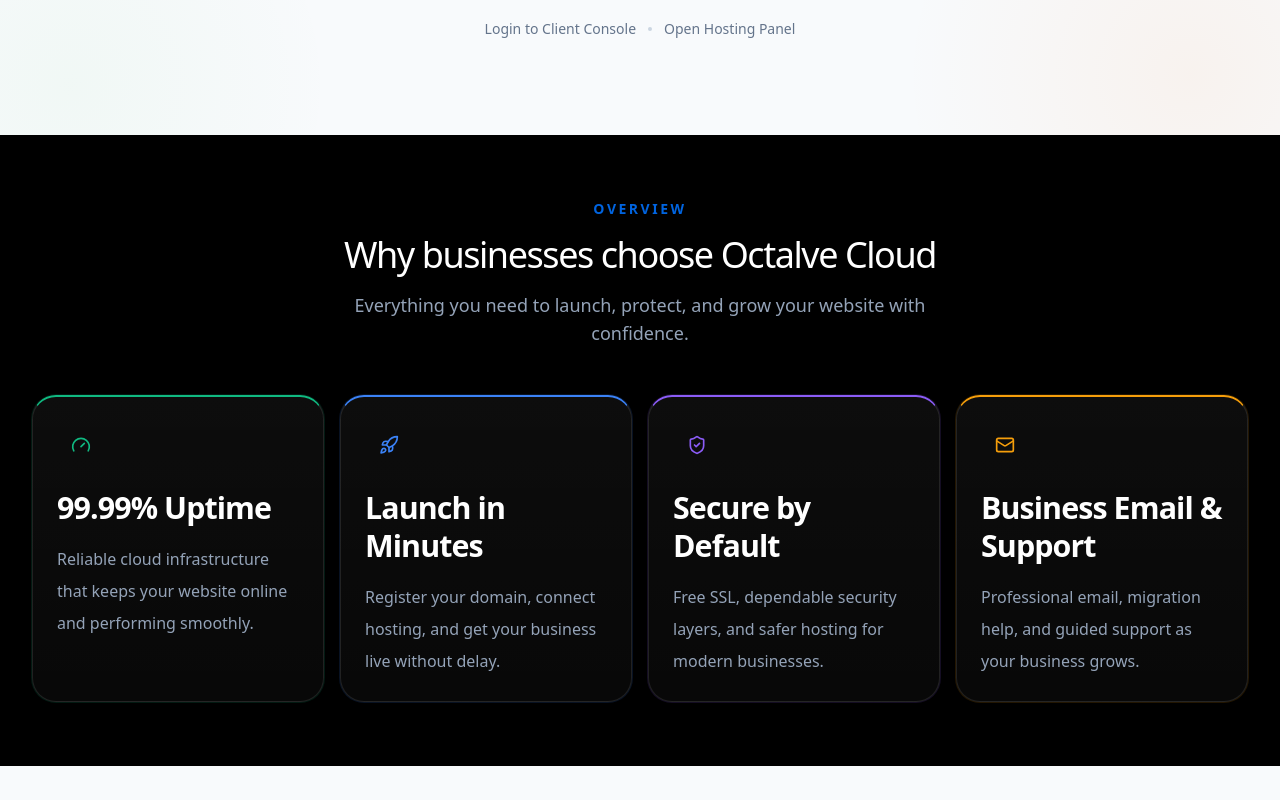
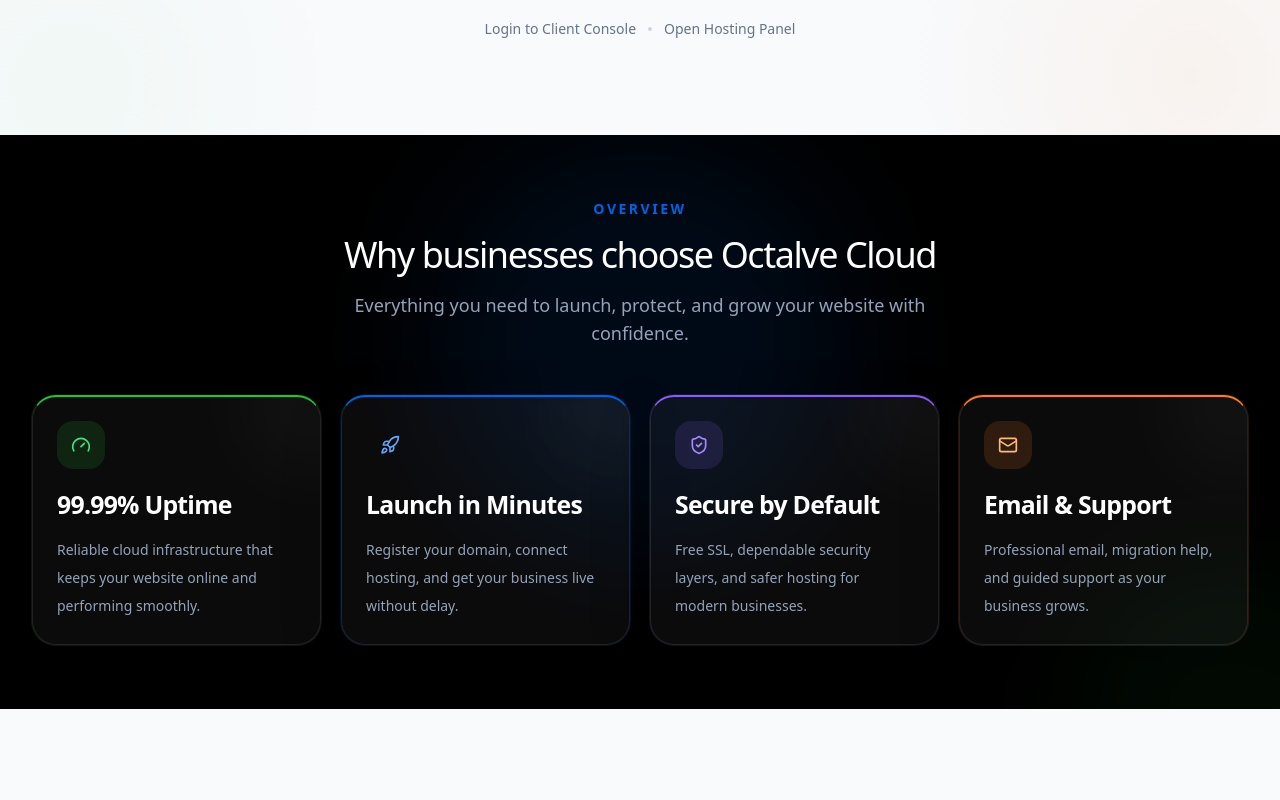
Before and after one commit to octalve-core/octalve-cloud, a Next.js app: page / in a window 1280 px wide. Shown: the part 880-1680 px from the top of the page. Built offline with nearby package versions, Linux system fonts and the light colour scheme.

Commit message:
overview update

```diff
--- a/src/features/cloud/home/components/Overview.tsx
+++ b/src/features/cloud/home/components/Overview.tsx
@@ -1,3 +1,5 @@
+"use client";
+
 import {
   Gauge,
   Mail,
@@ -5,6 +7,7 @@
   ShieldCheck,
   type LucideIcon,
 } from "lucide-react";
+import { useState } from "react";
 
 type OverviewItem = {
   title: string;
@@ -36,7 +39,7 @@
     accent: "purple",
   },
   {
-    title: "Business Email & Support",
+    title: "Email & Support",
     description:
       "Professional email, migration help, and guided support as your business grows.",
     icon: Mail,
@@ -45,40 +48,89 @@
 ];
 
 /**
- * To add more cards later:
- * 1. Duplicate one item in overviewItems
- * 2. Change the title, description, icon, and accent
- * 3. The mobile slider will automatically include it
- * 4. On desktop, cards will continue to align neatly
+ * HOW TO ADD MORE CARDS:
+ *
+ * 1. Duplicate one object inside overviewItems.
+ * 2. Change title, description, icon, and accent.
+ * 3. Desktop will automatically fit the cards in rows.
+ * 4. Mobile will automatically add a new dot for the new card.
  */
 
 const accentMap = {
   purple: {
-    border: "border-t-[#8B5CF6]",
-    iconWrap: "bg-[#8B5CF6]/12 text-[#8B5CF6]",
-    glow: "shadow-[0_0_0_1px_rgba(139,92,246,0.14)]",
+    topBorder: "border-t-[#8B5CF6]",
+    iconWrap: "bg-[#8B5CF6]/15 text-[#A78BFA]",
+    glow: "shadow-[0_0_0_1px_rgba(139,92,246,0.15),0_24px_60px_rgba(0,0,0,0.22)]",
   },
   blue: {
-    border: "border-t-[#3B82F6]",
-    iconWrap: "bg-[#3B82F6]/12 text-[#3B82F6]",
-    glow: "shadow-[0_0_0_1px_rgba(59,130,246,0.14)]",
+    topBorder: "border-t-[#0064E0]",
+    iconWrap: "bg-[#0064E0]/16 text-[#60A5FA]",
+    glow: "shadow-[0_0_0_1px_rgba(0,100,224,0.18),0_24px_60px_rgba(0,0,0,0.22)]",
   },
   green: {
-    border: "border-t-[#10B981]",
-    iconWrap: "bg-[#10B981]/12 text-[#10B981]",
-    glow: "shadow-[0_0_0_1px_rgba(16,185,129,0.14)]",
+    topBorder: "border-t-[#29BE3E]",
+    iconWrap: "bg-[#29BE3E]/15 text-[#4ADE80]",
+    glow: "shadow-[0_0_0_1px_rgba(41,190,62,0.15),0_24px_60px_rgba(0,0,0,0.22)]",
   },
   orange: {
-    border: "border-t-[#F59E0B]",
-    iconWrap: "bg-[#F59E0B]/12 text-[#F59E0B]",
-    glow: "shadow-[0_0_0_1px_rgba(245,158,11,0.14)]",
+    topBorder: "border-t-[#FC7E24]",
+    iconWrap: "bg-[#FC7E24]/15 text-[#FDBA74]",
+    glow: "shadow-[0_0_0_1px_rgba(252,126,36,0.15),0_24px_60px_rgba(0,0,0,0.22)]",
   },
 };
 
+function OverviewCard({ item }: { item: OverviewItem }) {
+  const Icon = item.icon;
+  const style = accentMap[item.accent];
+
+  return (
+    <article
+      className={[
+        "relative overflow-hidden rounded-[24px] border border-white/10 border-t-2 bg-white/[0.045] p-6 backdrop-blur-sm transition duration-300",
+        "hover:-translate-y-1 hover:border-white/15 hover:bg-white/[0.06]",
+        style.topBorder,
+        style.glow,
+      ].join(" ")}
+    >
+      <div
+        className="pointer-events-none absolute -right-16 -top-16 h-36 w-36 rounded-full bg-white/[0.035] blur-2xl"
+        aria-hidden="true"
+      />
+
+      <div className="relative">
+        <div
+          className={[
+            "inline-flex h-12 w-12 items-center justify-center rounded-2xl",
+            style.iconWrap,
+          ].join(" ")}
+        >
+          <Icon className="h-5 w-5" strokeWidth={2} aria-hidden="true" />
+        </div>
+
+        <h3 className="mt-5 text-[1.55rem] font-semibold leading-tight tracking-[-0.03em] text-white">
+          {item.title}
+        </h3>
+
+        <p className="mt-4 text-sm leading-7 text-slate-400">
+          {item.description}
+        </p>
+      </div>
+    </article>
+  );
+}
+
 export function Overview() {
+  const [activeIndex, setActiveIndex] = useState(0);
+  const activeItem = overviewItems[activeIndex];
+
   return (
-    <section className="bg-[#000000] px-4 py-16 sm:px-6 lg:px-8">
-      <div className="mx-auto max-w-7xl">
+    <section className="relative overflow-hidden bg-black px-4 py-16 sm:px-6 lg:px-8">
+      <div className="pointer-events-none absolute inset-0" aria-hidden="true">
+        <div className="absolute left-1/2 top-0 h-[420px] w-[420px] -translate-x-1/2 rounded-full bg-cloud-blue/10 blur-3xl" />
+        <div className="absolute bottom-[-180px] right-[-120px] h-[340px] w-[340px] rounded-full bg-[#29BE3E]/5 blur-3xl" />
+      </div>
+
+      <div className="relative mx-auto max-w-7xl">
         <div className="mx-auto max-w-3xl text-center">
           <p className="text-sm font-semibold uppercase tracking-[0.18em] text-cloud-blue">
             Overview
@@ -94,44 +146,38 @@
           </p>
         </div>
 
-        {/* Mobile: horizontal slider | Desktop: 4 cards in a row */}
-        <div className="mt-10 md:mt-12">
-          <div className="flex gap-4 overflow-x-auto pb-3 snap-x snap-mandatory md:grid md:grid-cols-4 md:overflow-visible md:pb-0">
-            {overviewItems.map((item) => {
-              const Icon = item.icon;
-              const style = accentMap[item.accent];
+        {/* Mobile: premium dot switcher */}
+        <div className="mx-auto mt-10 max-w-sm md:hidden">
+          <OverviewCard item={activeItem} />
+
+          <div className="mt-6 flex items-center justify-center gap-2">
+            {overviewItems.map((item, index) => {
+              const isActive = index === activeIndex;
 
               return (
-                <article
+                <button
                   key={item.title}
+                  type="button"
+                  onClick={() => setActiveIndex(index)}
+                  aria-label={`Show ${item.title}`}
+                  aria-current={isActive ? "true" : undefined}
                   className={[
-                    "snap-start min-w-[280px] rounded-[24px] border border-white/10 border-t-2 bg-[linear-gradient(180deg,rgba(255,255,255,0.05)_0%,rgba(255,255,255,0.03)_100%)] p-6",
-                    "transition duration-300 hover:-translate-y-1 hover:border-white/15",
-                    "md:min-w-0",
-                    style.border,
-                    style.glow,
+                    "h-2.5 rounded-full transition-all duration-300",
+                    isActive
+                      ? "w-8 bg-cloud-blue shadow-[0_0_18px_rgba(0,100,224,0.55)]"
+                      : "w-2.5 bg-white/25 hover:bg-white/45",
                   ].join(" ")}
-                >
-                  <div
-                    className={[
-                      "inline-flex h-12 w-12 items-center justify-center rounded-2xl",
-                      style.iconWrap,
-                    ].join(" ")}
-                  >
-                    <Icon className="h-5 w-5" strokeWidth={2} />
-                  </div>
-
-                  <h3 className="mt-5 text-[1.9rem] font-semibold leading-[1.25] tracking-[-0.03em] text-white">
-                    {item.title}
-                  </h3>
-
-                  <p className="mt-4 text-base leading-8 text-slate-400">
-                    {item.description}
-                  </p>
-                </article>
+                />
               );
             })}
           </div>
+        </div>
+
+        {/* Desktop: all cards in row */}
+        <div className="mt-12 hidden gap-5 md:grid md:grid-cols-2 xl:grid-cols-4">
+          {overviewItems.map((item) => (
+            <OverviewCard key={item.title} item={item} />
+          ))}
         </div>
       </div>
     </section>
```
